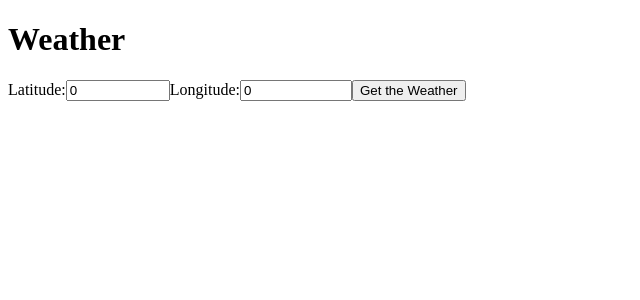
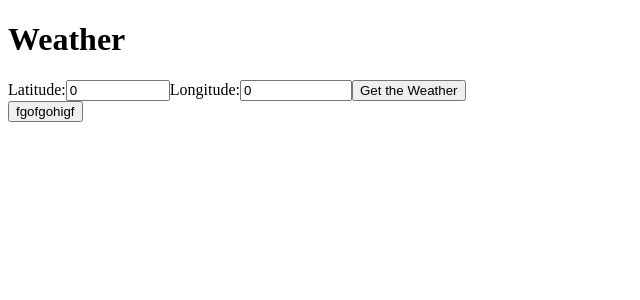
Before and after one commit to CodySelman/weather-app, a React (Create React App) app in the folder client/: page / in a window 1280 px wide. Shown: the top 300 px of the page, without its empty margins (0-640 px from the left). Built offline with nearby package versions, Linux system fonts and the light colour scheme.

Commit message:
Added Geolocation function in App that asks user for location then prints coordinates to console.

```diff
--- a/client/src/App.js
+++ b/client/src/App.js
@@ -16,6 +16,7 @@ class App extends Component {
     this.handleLatChange = this.handleLatChange.bind(this);
     this.handleLonChange = this.handleLonChange.bind(this);
     this.handleSubmit = this.handleSubmit.bind(this);
+    // this.geolocation = this.geolocation.bind(this);
   }
   handleLatChange(e) {
     this.setState({
@@ -44,6 +45,11 @@ class App extends Component {
         });
       });
   }
+  geolocation(){
+    navigator.geolocation.getCurrentPosition(function(position) {
+      console.log(position.coords);
+    });
+  }
   render() {
     return (
       <div>
@@ -69,6 +75,7 @@ class App extends Component {
           />
           <button type="submit">Get the Weather</button>
         </form>
+        <button onClick={this.geolocation}>fgofgohigf</button>
         {this.state.error ? <h1>{this.state.error}</h1> : ""}
         {isEmptyObject(this.state.hourlyWeather) ? (
           ""
```
